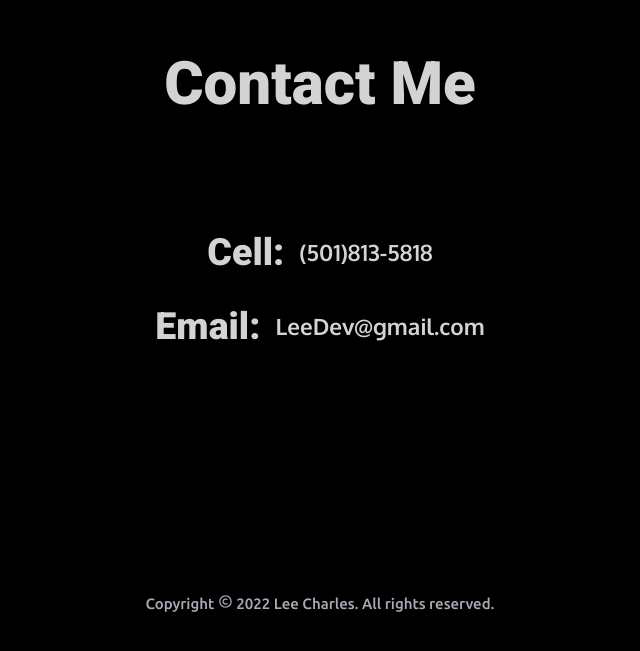
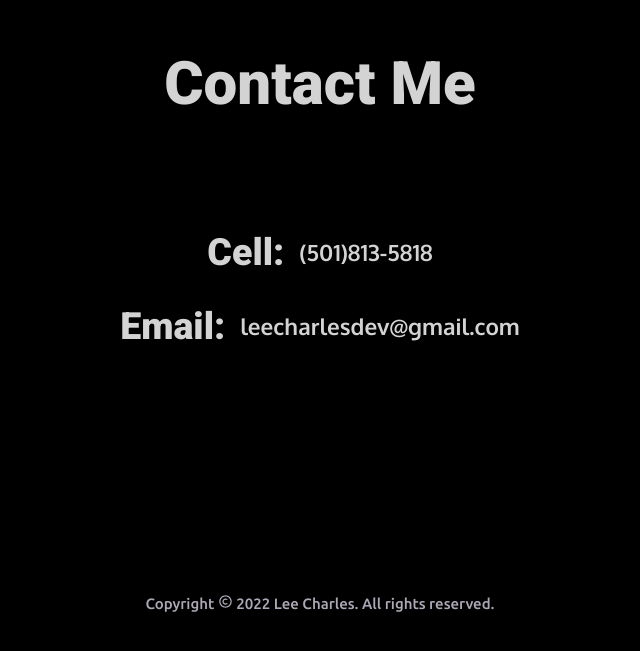
Before and after one commit to kcharles2013/WebPortfolio, a React (Create React App) app: page / in a window 1280 px wide. Shown: the part 3417-4068 px from the top of the page, without its empty margins (320-960 px from the left). Built offline with nearby package versions, Linux system fonts and the light colour scheme; the HTML template or start-up script is replaced by a standard one.

Commit message:
updated email address

```diff
--- a/src/components/ContactMe.jsx
+++ b/src/components/ContactMe.jsx
@@ -26,7 +26,7 @@ function ContactMe() {
                     </CMContent>
                     <CMContent>
                         <CMTitleName>Email: </CMTitleName>
-                        <CMDescription>LeeDev@gmail.com</CMDescription>
+                        <CMDescription>leecharlesdev@gmail.com</CMDescription>
                     </CMContent>
                 </CMContentWrapper>
             </ContactMeWrapper>
```
